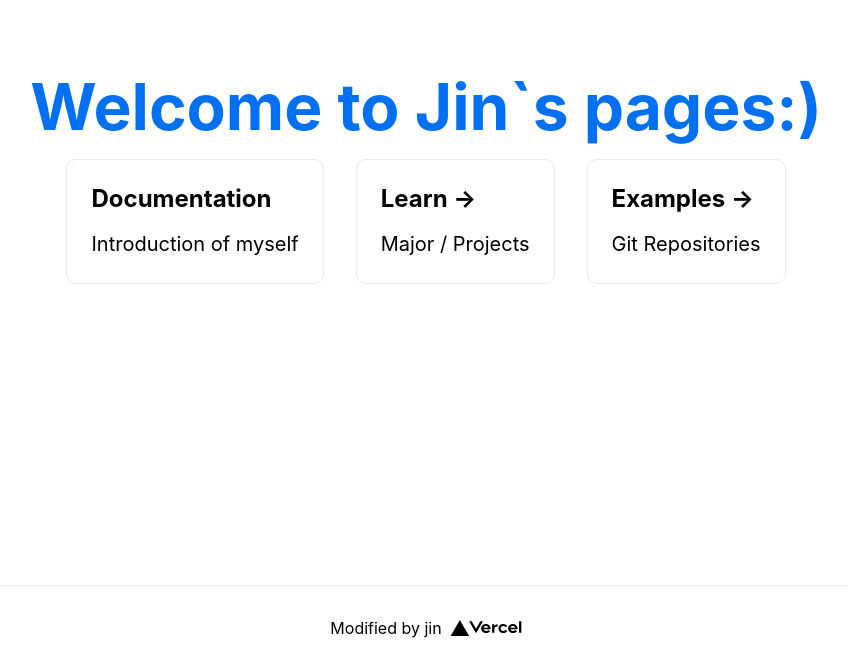
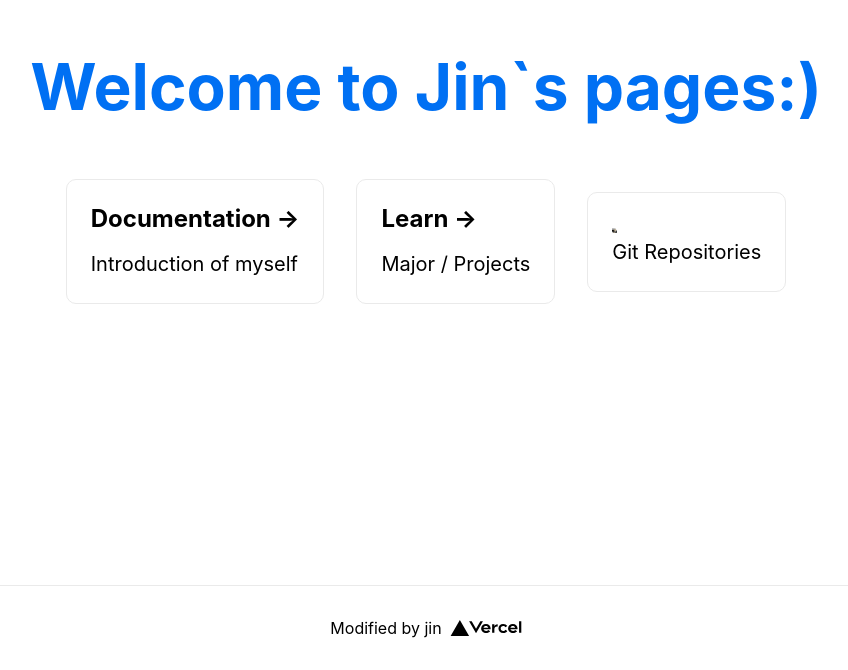
Before and after one commit to Onseted/personal-project-1, a Next.js app: page / in a window 1280 px wide. Shown: the part 215-885 px from the top of the page, without its empty margins (214-1062 px from the left). Built offline with nearby package versions, Linux system fonts and the light colour scheme.

Commit message:
"css 수정2"

```diff
--- a/pages/index.js
+++ b/pages/index.js
@@ -17,9 +17,10 @@ export default function Home() {
           <a href="https://search.naver.com/search.naver?where=nexearch&sm=top_hty&fbm=1&ie=utf8&query=%EC%A0%84%EC%A7%84">Welcome to Jin`s pages:)</a>
         </h1>
 
+        <br /><br />
         <div className={styles.grid}>
           <a href="" className={styles.card}>
-            <h2>Documentation</h2>
+            <h2>Documentation &rarr;</h2>
             <p>Introduction of myself</p>
           </a>
 
@@ -32,7 +33,7 @@ export default function Home() {
             href=""
             className={styles.card}
           >
-            <h2>Examples &rarr;</h2>
+            <img src="개발자.jpg" width="5px" height="5px"></img>
             <p>Git Repositories</p>
           </a>
         </div>
```
Also changed, not shown: public/개발자.jpg (added).
